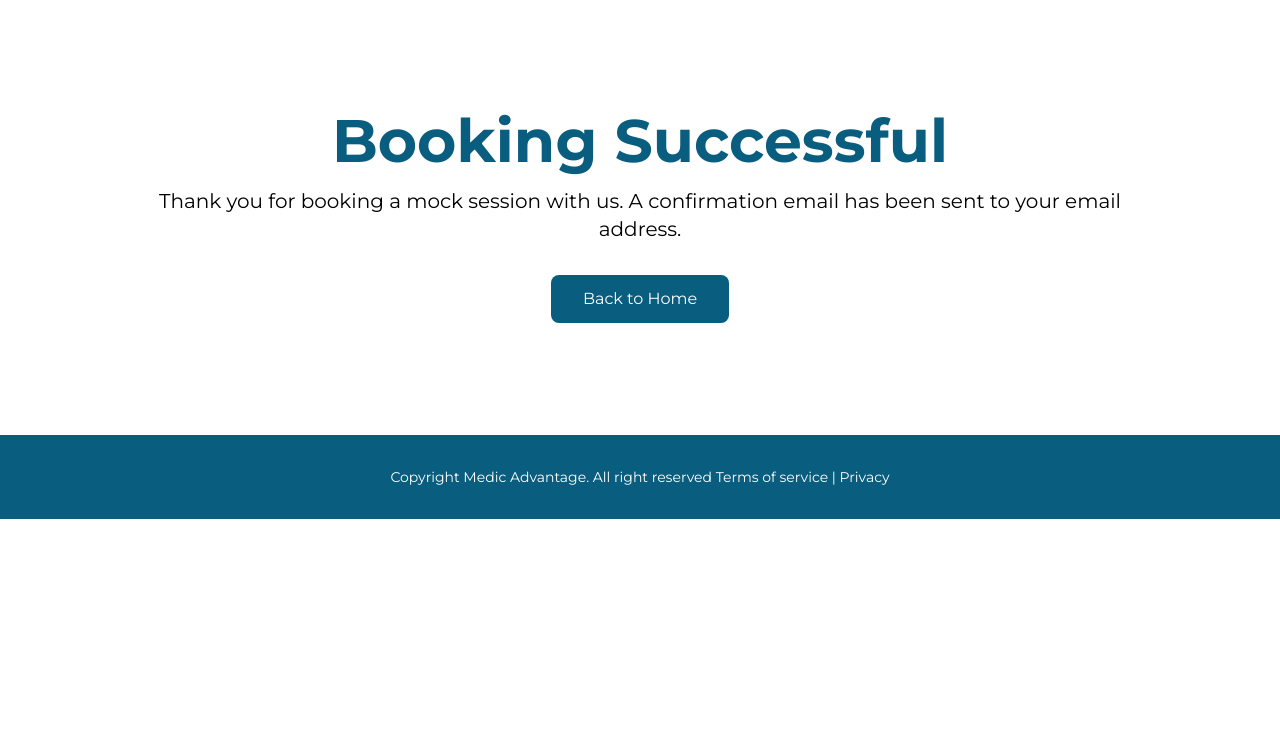
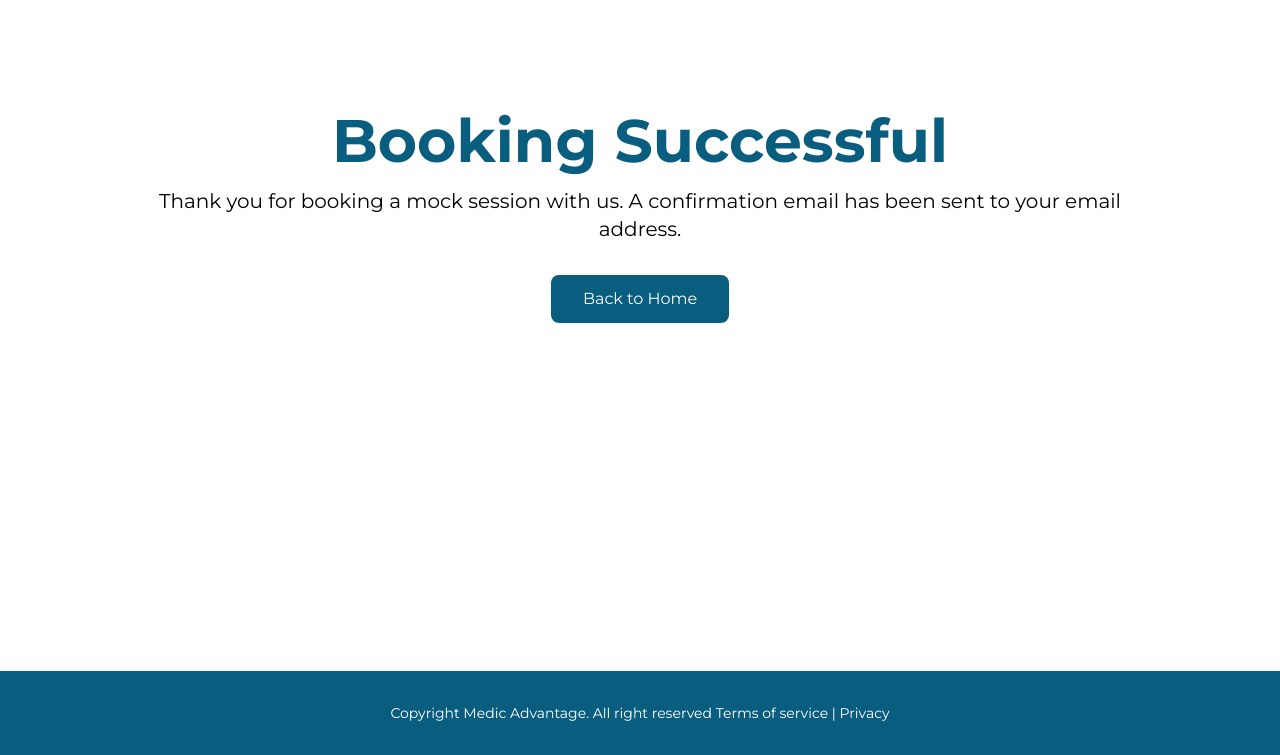
Before and after one commit to winninggodspower/medics_advantage, a Django app: page /booking_success/ in a window 1280 px wide. Shown: the part 94-849 px from the top of the page. Before the commit the page ends 613 px from the top, so only its background shows below. Run offline with Django 5.2, Linux system fonts and the light colour scheme; some libraries are stand-ins or nearby versions.

Commit message:
style: enhance booking success page layout for improved user experience

```diff
--- a/templates/booking_success.html
+++ b/templates/booking_success.html
@@ -4,8 +4,8 @@
 {% block title %}Booking Success - Medics Advantage{% endblock %}
 
 {% block content %}
-<section class="py-14 md:py-28">
-    <div class="max-w-screen-lg mx-auto px-4 text-center">
+<section class="py-14 md:py-28 min-h-[calc(100vh-8rem)]">
+    <div class="max-w-screen-lg h-full mx-auto px-4 text-center">
         <h2 class="text-4xl md:text-6xl font-bold text-primary-700">Booking Successful</h2>
         <p class="mt-4 text-lg md:text-xl">Thank you for booking a mock session with us. A confirmation email has been sent to your email address.</p>
         <a href="{% url 'index' %}" class="mt-8 inline-block bg-primary-700 text-white px-8 py-3 rounded-lg hover:bg-[#163d4a] transition-colors">Back to Home</a>
```
